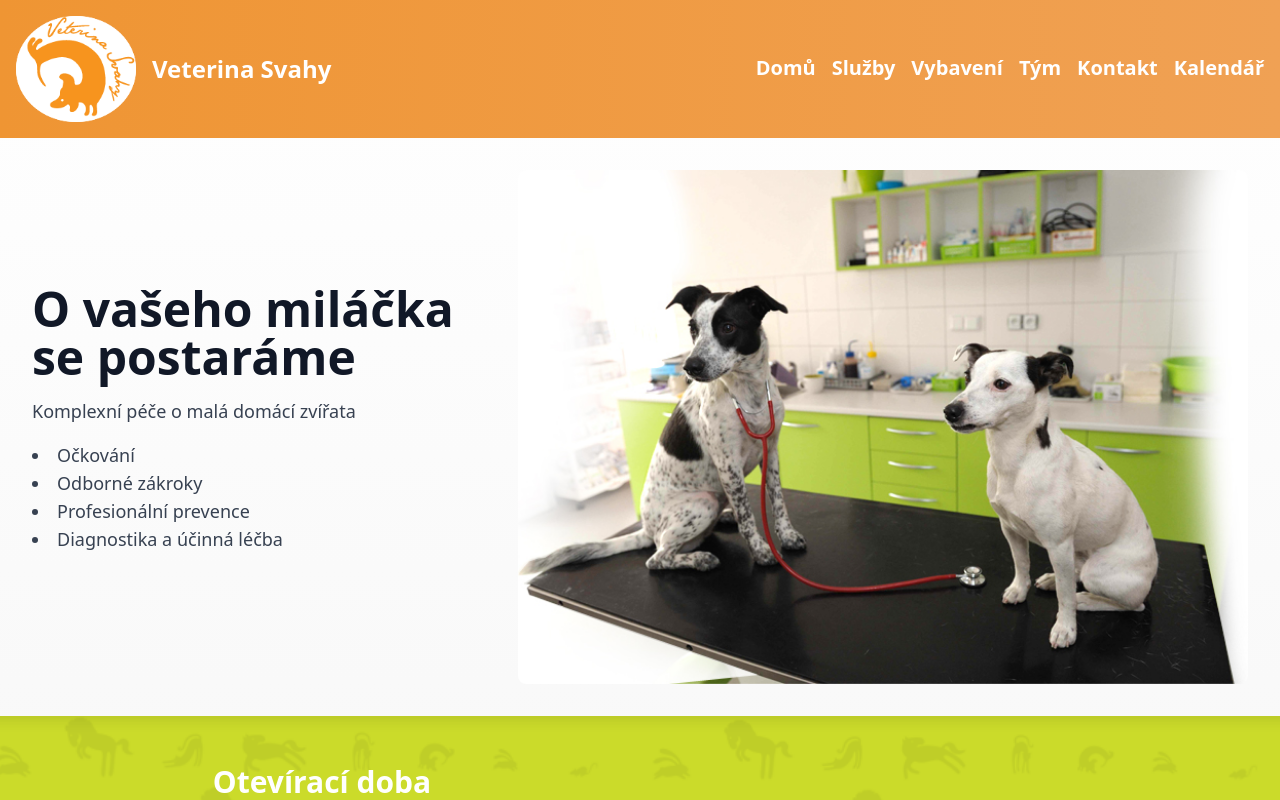
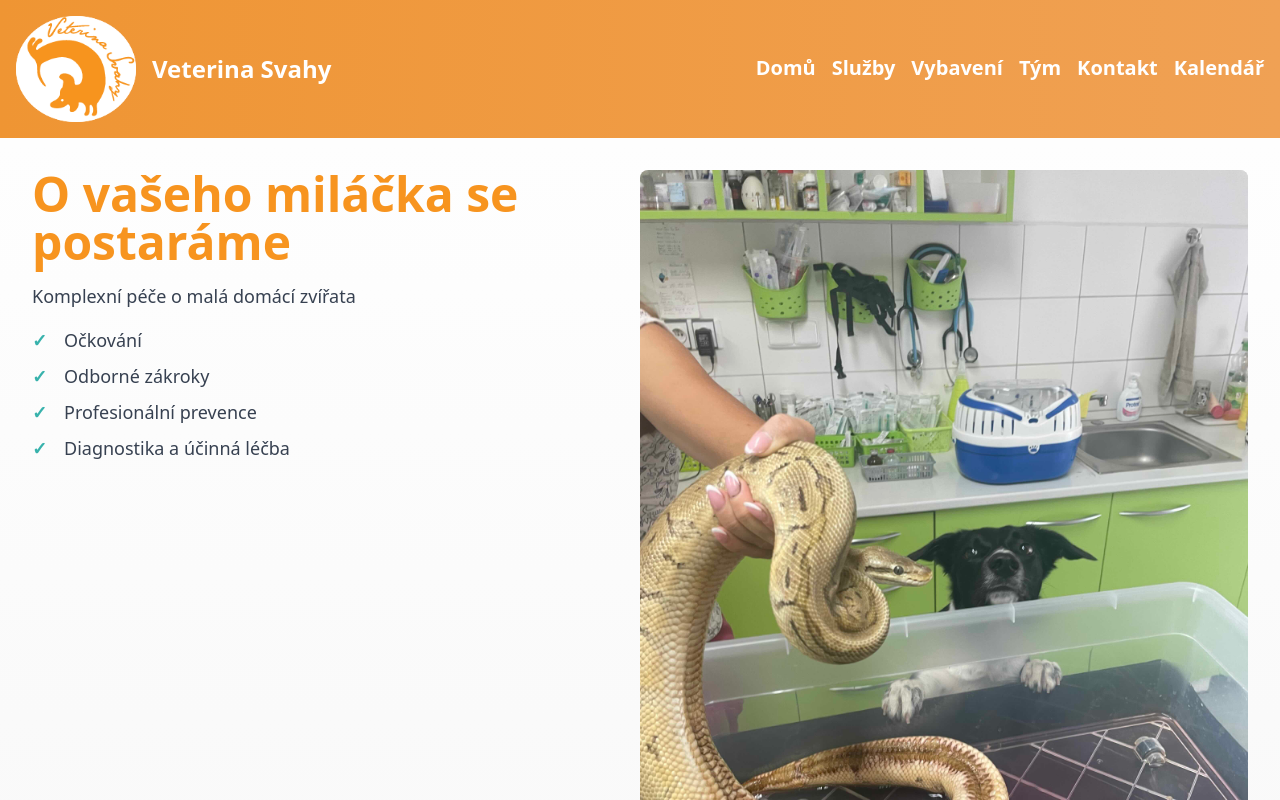
Before and after one commit to ajtyrunner/veterinarni-ordinace, a Next.js app: page / in a window 1280 px wide. Shown: the top 800 px of the page. Built offline with nearby package versions, Linux system fonts and the light colour scheme.

Commit message:
design improvements

```diff
--- a/src/app/globals.css
+++ b/src/app/globals.css
@@ -12,6 +12,8 @@
   --header-end-color: 240, 161, 84;   /* #f0a154 */
   --primary-color: #38b2ac; /* Teal-600 from Tailwind */
   --secondary-color: #4a5568; /* Gray-700 from Tailwind */
+  --highlight-color: #f7941f; /* Nová barva pro nadpis */
+  --background-color: rgb(245, 245, 245); /* Barva pozadí */
 }
 
 /* Základní styly těla stránky */
@@ -55,12 +57,12 @@ a {
 }
 
 .nav-link {
-  @apply text-xl font-semibold text-white hover:text-gray-200 transition-colors duration-300; /* Zvýšení fontu odkazů */
+  @apply text-xl font-semibold text-white hover:text-gray-200 transition-colors duration-300;
   border-bottom: 2px solid transparent;
 }
 
 .nav-link:hover {
-  border-bottom-color: white; /* Při najetí zvýrazníme odkaz */
+  border-bottom-color: white;
 }
 
 /* Styly pro domácí stránku */
@@ -69,15 +71,44 @@ a {
 }
 
 .home-content {
-  @apply flex flex-col md:flex-row items-center justify-between;
+  @apply flex flex-col md:flex-row items-start justify-between;
 }
 
 .home-text {
-  @apply text-left text-lg text-gray-700 mb-4 w-full md:w-2/5;
+  @apply text-left text-lg text-gray-700 mb-4 w-full md:w-1/2;
 }
 
 .home-image {
-  @apply rounded-lg w-full md:w-3/5;
+  @apply rounded-lg w-full md:w-1/2;
+  background: linear-gradient(to right, var(--background-color) 30%, rgba(245, 245, 245, 0)), url('/images/dogs.jpg') center/cover no-repeat;
+  display: flex;
+  align-items: flex-start;
+  height: 100%;
+}
+
+/* Styly pro nadpisy na domovské stránce */
+.home-header {
+  color: var(--highlight-color); /* Použití nové barvy pro nadpis */
+}
+
+/* Styly pro seznam s ikonami šeku */
+.home-text ul {
+  list-style-type: none;
+  padding-left: 0;
+}
+
+.home-text ul li {
+  position: relative;
+  padding-left: 2rem;
+  margin-bottom: 0.5rem;
+}
+
+.home-text ul li::before {
+  content: '✓'; /* Znak pro šek */
+  position: absolute;
+  left: 0;
+  color: var(--primary-color); /* Barva šeku */
+  font-weight: bold;
 }
 
 /* Styly pro komponentu Equipment */
--- a/src/app/page.tsx
+++ b/src/app/page.tsx
@@ -12,9 +12,9 @@ export default function Home() {
         <div className="container mx-auto p-8 flex-grow">
           <div className="home-content">
             <div className="home-text">
-              <h1 className="text-5xl font-bold text-gray-900 mb-4">O vašeho miláčka se postaráme</h1>
+              <h1 className="text-5xl font-bold mb-4 home-header">O vašeho miláčka se postaráme</h1>
               <p>Komplexní péče o malá domácí zvířata</p>
-              <ul className="list-disc list-inside mt-4">
+              <ul className="mt-4">
                 <li>Očkování</li>
                 <li>Odborné zákroky</li>
                 <li>Profesionální prevence</li>
@@ -26,8 +26,8 @@ export default function Home() {
                 src="/images/dogs.jpg"
                 alt="Dogs"
                 layout="responsive"
-                width={800}  // Šířka obrázku
-                height={600} // Výška obrázku
+                width={640}
+                height={480}
                 className="rounded-lg"
               />
             </div>
```
Also changed, not shown: public/images/dogs.jpg.
